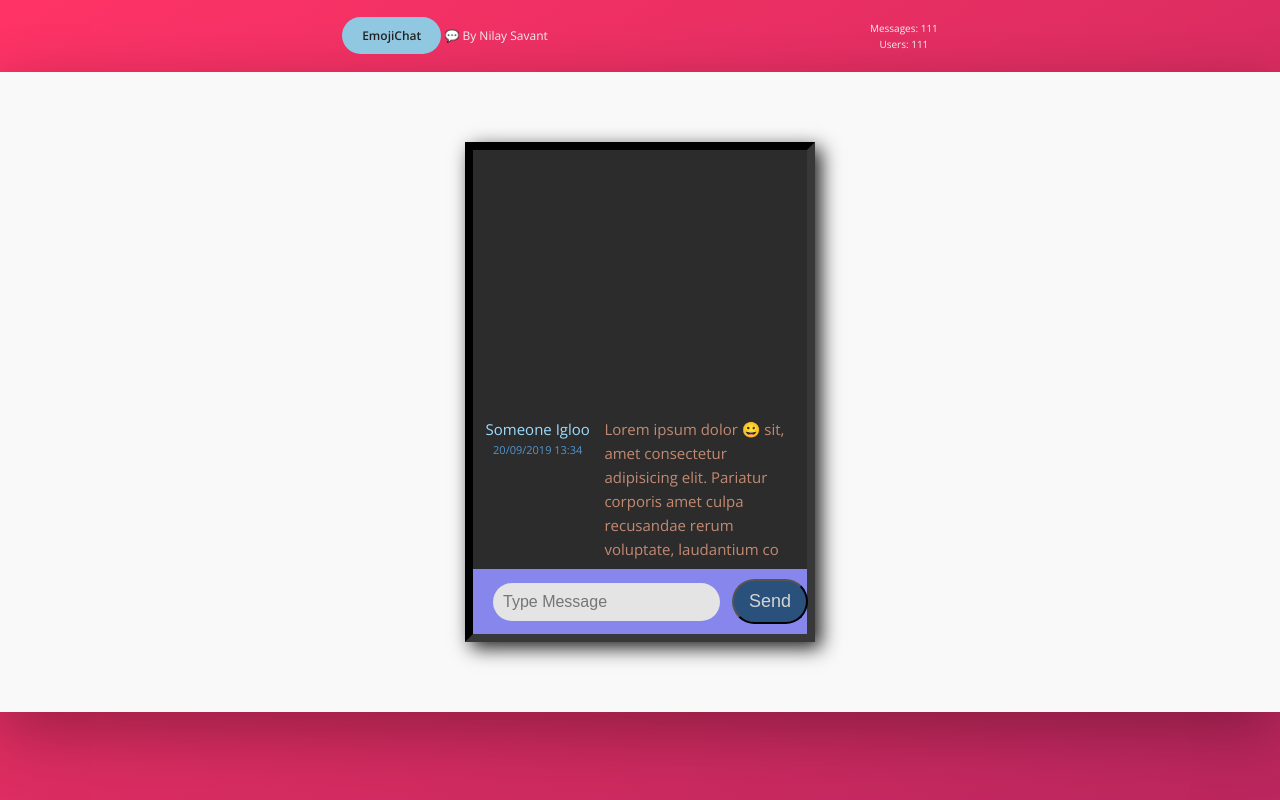
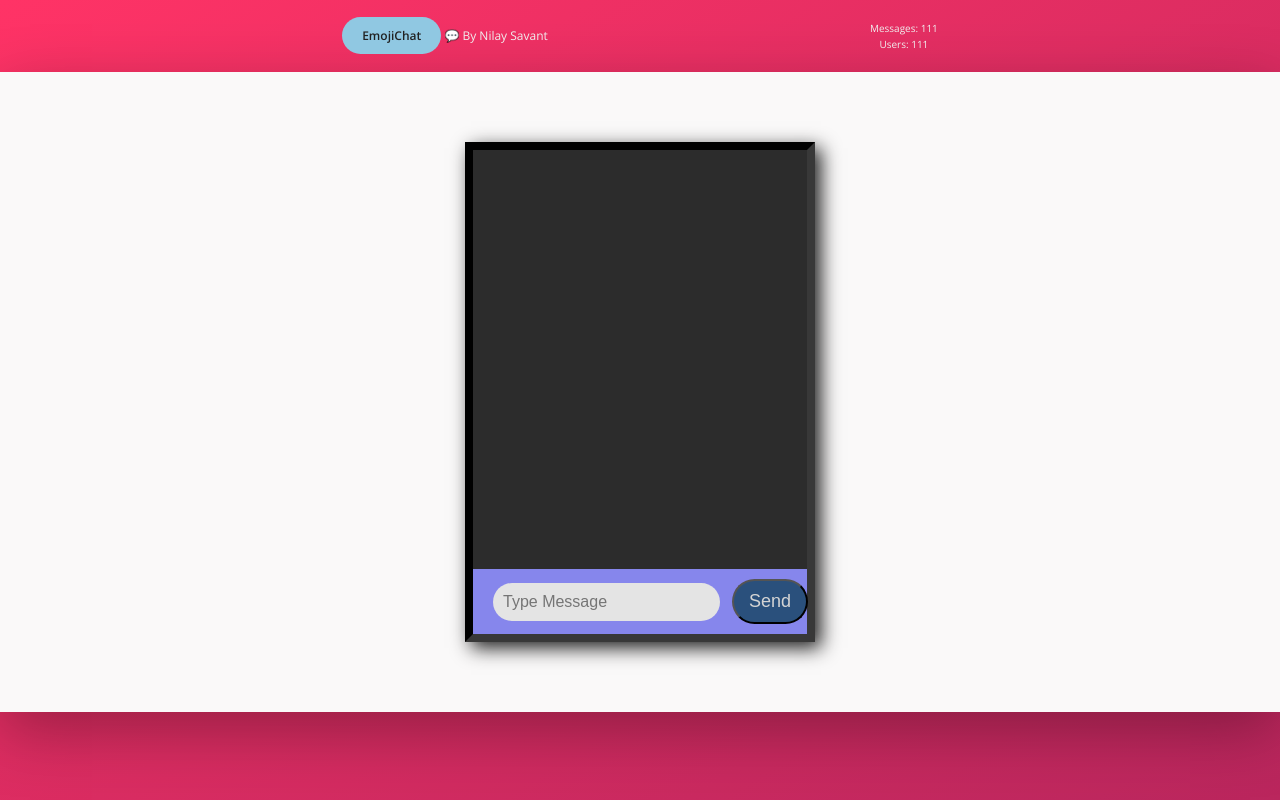
Before and after one commit to nilaysavant/emoji-public-chat, a website: page public/index.html in a window 1280 px wide. Drawn offline with nearby package versions, Linux system fonts and the light colour scheme; no server answers.

Commit message:
Minor edits: remove dummy html

```diff
--- a/public/index.html
+++ b/public/index.html
@@ -40,11 +40,9 @@
         <div class="chatbox">
             <div id="chatbox-messgbox-id" class="chatbox__messgbox">
 
-                <div class="chatbox__messg-item">
+                <!-- <div class="chatbox__messg-item">
                     <div class="chatbox__messg-item-sender">
-                        <!-- <span class="chatbox__messg-item-tag">{</span> -->
                         Someone Igloo
-                        <!-- <span class="chatbox__messg-item-tag">}</span> -->
                         <div class="chatbox__messg-item-date">
                             20/09/2019 13:34
                         </div>
@@ -53,7 +51,7 @@
                         Lorem ipsum dolor 😀 sit, amet consectetur adipisicing elit. Pariatur corporis amet culpa
                         recusandae rerum voluptate, laudantium co
                     </div>
-                </div>
+                </div> -->
 
 
             </div>
```
